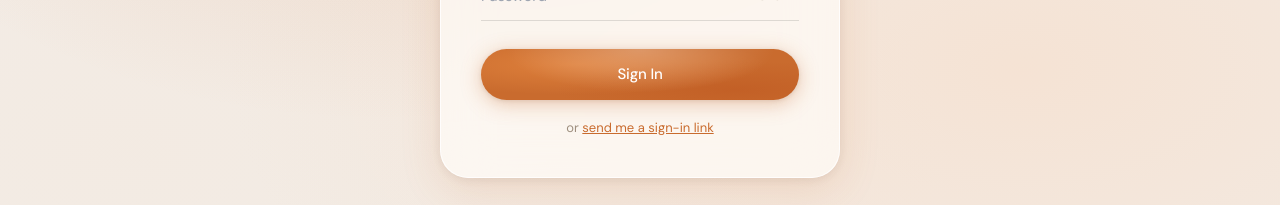
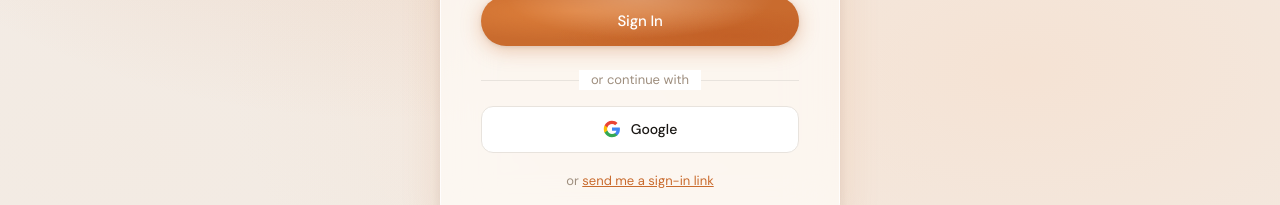
Before and after one commit to Ahd4wnn/sol, a React (Vite) app in the folder frontend/: page /auth in a window 1280 px wide. Shown: the part 491-696 px from the top of the page. Built offline with nearby package versions, Linux system fonts and the light colour scheme; no server answers.

Commit message:
Add Google OAuth setup

```diff
--- a/frontend/src/context/AuthContext.jsx
+++ b/frontend/src/context/AuthContext.jsx
@@ -117,6 +117,16 @@
     if (error) throw error
   }
 
+  const signInWithGoogle = async () => {
+    const { error } = await supabase.auth.signInWithOAuth({
+      provider: 'google',
+      options: {
+        redirectTo: window.location.origin,
+      }
+    })
+    if (error) throw error
+  }
+
   const refreshProfile = async () => {
     profileFetchedFor.current = null // force re-fetch
     if (user?.id) await fetchProfile(user.id)
@@ -170,6 +180,7 @@
       signUp,
       signOut,
       sendMagicLink,
+      signInWithGoogle,
       refreshProfile,
     }}>
       {children}
--- a/frontend/src/pages/Auth.jsx
+++ b/frontend/src/pages/Auth.jsx
@@ -3,7 +3,7 @@
 import { useAuth } from '../context/AuthContext'
 
 export default function Auth() {
-  const { user, signIn, signUp, sendMagicLink } = useAuth()
+  const { user, signIn, signUp, sendMagicLink, signInWithGoogle } = useAuth()
   const navigate = useNavigate()
   const location = useLocation()
   const from = location.state?.from || '/dashboard'
@@ -41,18 +41,26 @@
     } catch (err) {
       // Clean up Supabase error messages
       const msg = err.message || 'Something went wrong.'
-      if (msg.includes('Invalid login credentials')) {
-        setError('Incorrect email or password.')
-      } else if (msg.includes('User already registered')) {
-        setError('An account with this email already exists. Try signing in.')
-      } else if (msg.includes('Password should be at least')) {
-        setError('Password must be at least 6 characters.')
-      } else if (msg.includes('Unable to validate email')) {
-        setError('Please enter a valid email address.')
+      if (err.message) {
+        setError(err.message === 'User already registered'
+          ? 'An account with this email already exists. Try signing in.'
+          : err.message)
       } else {
-        setError(msg)
+        setError('Something went wrong. Please try again.')
       }
     } finally {
+      setLoading(false)
+    }
+  }
+
+  const handleGoogleSignIn = async () => {
+    try {
+      setLoading(true)
+      setError(null)
+      await signInWithGoogle()
+    } catch (err) {
+      console.error(err)
+      setError(err.message || 'Could not sign in with Google.')
       setLoading(false)
     }
   }
@@ -273,6 +281,51 @@
                 : (activeTab === 'Sign In' ? 'Sign In' : 'Create Account')}
             </button>
 
+            <div style={{
+              display: 'flex',
+              alignItems: 'center',
+              justifyContent: 'center',
+              marginTop: 24,
+              marginBottom: 16,
+              position: 'relative'
+            }}>
+              <div style={{ position: 'absolute', width: '100%', height: 1, background: '#E8E3DD' }} />
+              <span style={{ background: 'white', padding: '0 12px', fontSize: 13, color: '#9E8E7E', position: 'relative', zIndex: 1 }}>or continue with</span>
+            </div>
+
+            <button
+              onClick={handleGoogleSignIn}
+              disabled={loading}
+              style={{
+                width: '100%',
+                padding: '12px',
+                borderRadius: 12,
+                border: '1px solid #E8E3DD',
+                background: 'white',
+                color: '#1A1714',
+                fontSize: 14,
+                fontFamily: 'DM Sans, sans-serif',
+                fontWeight: 500,
+                cursor: 'pointer',
+                display: 'flex',
+                alignItems: 'center',
+                justifyContent: 'center',
+                gap: 10,
+                transition: 'background 0.2s',
+                opacity: loading ? 0.7 : 1,
+              }}
+              onMouseEnter={e => e.target.style.background = '#F9F7F4'}
+              onMouseLeave={e => e.target.style.background = 'white'}
+            >
+              <svg width="18" height="18" viewBox="0 0 24 24" fill="none" xmlns="http://www.w3.org/2000/svg">
+                <path d="M22.56 12.25c0-.78-.07-1.53-.2-2.25H12v4.26h5.92c-.26 1.37-1.04 2.53-2.21 3.31v2.77h3.57c2.08-1.92 3.28-4.74 3.28-8.09z" fill="#4285F4"/>
+                <path d="M12 23c2.97 0 5.46-.98 7.28-2.66l-3.57-2.77c-.98.66-2.23 1.06-3.71 1.06-2.86 0-5.29-1.93-6.16-4.53H2.18v2.84C3.99 20.53 7.7 23 12 23z" fill="#34A853"/>
+                <path d="M5.84 14.09c-.22-.66-.35-1.36-.35-2.09s.13-1.43.35-2.09V7.07H2.18C1.43 8.55 1 10.22 1 12s.43 3.45 1.18 4.93l2.85-2.22.81-.62z" fill="#FBBC05"/>
+                <path d="M12 5.38c1.62 0 3.06.56 4.21 1.64l3.15-3.15C17.45 2.09 14.97 1 12 1 7.7 1 3.99 3.47 2.18 7.07l3.66 2.84c.87-2.6 3.3-4.53 6.16-4.53z" fill="#EA4335"/>
+              </svg>
+              Google
+            </button>
+
             {/* Magic link */}
             <p style={{
               textAlign: 'center',
```
